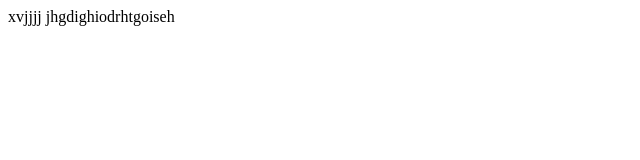
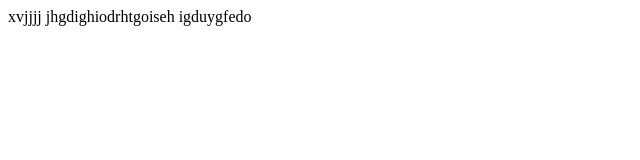
Before and after one commit to EinatBerger/New-folder111, a plain HTML site: page index.html in a window 1280 px wide. Shown: the whole page, without its empty margins (0-640 px from the left). Drawn offline with Linux system fonts and the light colour scheme.

Commit message:
added2 fix

```diff
--- a/index.html
+++ b/index.html
@@ -8,6 +8,6 @@
 <body>
     xvjjjj
     jhgdighiodrhtgoiseh
-
+    igduygfedo
 </body>
 </html>
```
